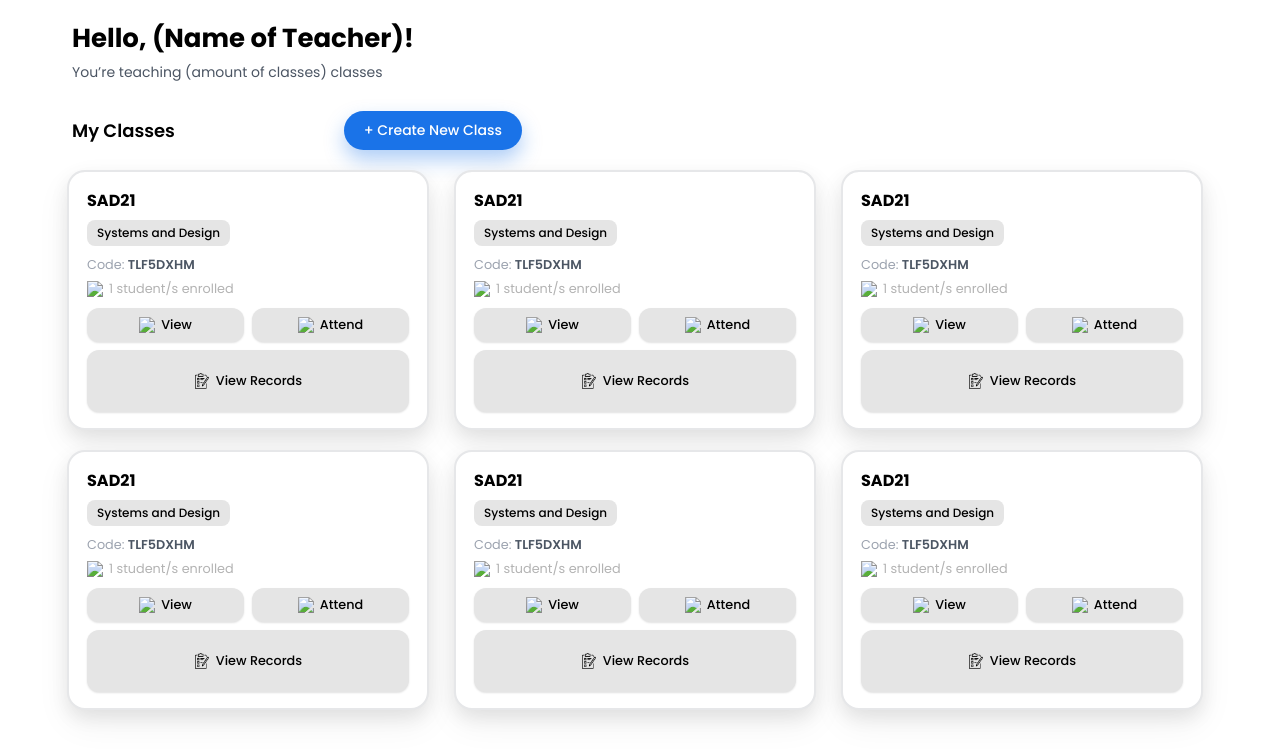
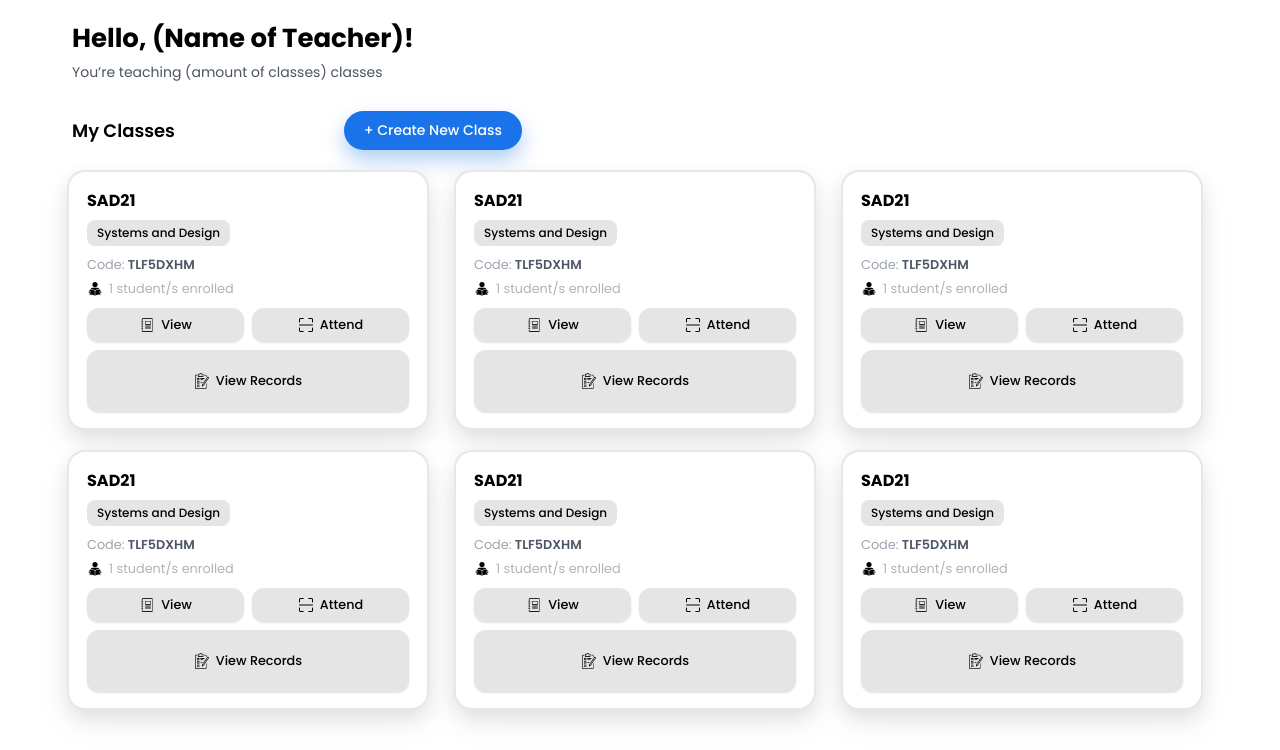
Before and after one commit to Vince18-IT/SAD-UI-UX, a plain HTML site: page teacher-class-created.html in a window 1280 px wide. Shown: the part 81-831 px from the top of the page. Drawn offline with Linux system fonts and the light colour scheme; the site is published under a folder, as on GitHub Pages, so addresses that start at the root find nothing.

Commit message:
fixed icons

```diff
--- a/teacher-class-created.html
+++ b/teacher-class-created.html
@@ -77,7 +77,7 @@
 
                             <p class="class-students">
                             <span class="icon">
-                                <img src="/Icons/reading.png" alt="Students">
+                                <img src="Icons/reading.png" alt="Students">
                             </span>
                             1 student/s enrolled
                             </p>
@@ -87,14 +87,14 @@
                         <div class="classcard-actions">
                             <button class="class-btn">
                             <span class="icon">
-                                <img src="/Icons/Notebook.png" alt="View">
+                                <img src="Icons/Notebook.png" alt="View">
                             </span>
                             <span>View</span>
                             </button>
 
                             <button class="class-btn">
                             <span class="icon">
-                                <img src="/Icons/Scanner.png" alt="Attend">
+                                <img src="Icons/Scanner.png" alt="Attend">
                             </span>
                             <span>Attend</span>
                             </button>
@@ -122,7 +122,7 @@
 
                             <p class="class-students">
                             <span class="icon">
-                                <img src="/Icons/reading.png" alt="Students">
+                                <img src="Icons/reading.png" alt="Students">
                             </span>
                             1 student/s enrolled
                             </p>
@@ -132,14 +132,14 @@
                         <div class="classcard-actions">
                             <button class="class-btn">
                             <span class="icon">
-                                <img src="/Icons/Notebook.png" alt="View">
+                                <img src="Icons/Notebook.png" alt="View">
                             </span>
                             <span>View</span>
                             </button>
 
                             <button class="class-btn">
                             <span class="icon">
-                                <img src="/Icons/Scanner.png" alt="Attend">
+                                <img src="Icons/Scanner.png" alt="Attend">
                             </span>
                             <span>Attend</span>
                             </button>
@@ -167,7 +167,7 @@
 
                             <p class="class-students">
                             <span class="icon">
-                                <img src="/Icons/reading.png" alt="Students">
+                                <img src="Icons/reading.png" alt="Students">
                             </span>
                             1 student/s enrolled
                             </p>
@@ -177,14 +177,14 @@
                         <div class="classcard-actions">
                             <button class="class-btn">
                             <span class="icon">
-                                <img src="/Icons/Notebook.png" alt="View">
+                                <img src="Icons/Notebook.png" alt="View">
                             </span>
                             <span>View</span>
                             </button>
 
                             <button class="class-btn">
                             <span class="icon">
-                                <img src="/Icons/Scanner.png" alt="Attend">
+                                <img src="Icons/Scanner.png" alt="Attend">
                             </span>
                             <span>Attend</span>
                             </button>
@@ -215,7 +215,7 @@
 
                             <p class="class-students">
                             <span class="icon">
-                                <img src="/Icons/reading.png" alt="Students">
+                                <img src="Icons/reading.png" alt="Students">
                             </span>
                             1 student/s enrolled
                             </p>
@@ -225,14 +225,14 @@
                         <div class="classcard-actions">
                             <button class="class-btn">
                             <span class="icon">
-                                <img src="/Icons/Notebook.png" alt="View">
+                                <img src="Icons/Notebook.png" alt="View">
                             </span>
                             <span>View</span>
                             </button>
 
                             <button class="class-btn">
                             <span class="icon">
-                                <img src="/Icons/Scanner.png" alt="Attend">
+                                <img src="Icons/Scanner.png" alt="Attend">
                             </span>
                             <span>Attend</span>
                             </button>
@@ -260,7 +260,7 @@
 
                             <p class="class-students">
                             <span class="icon">
-                                <img src="/Icons/reading.png" alt="Students">
+                                <img src="Icons/reading.png" alt="Students">
                             </span>
                             1 student/s enrolled
                             </p>
@@ -270,14 +270,14 @@
                         <div class="classcard-actions">
                             <button class="class-btn">
                             <span class="icon">
-                                <img src="/Icons/Notebook.png" alt="View">
+                                <img src="Icons/Notebook.png" alt="View">
                             </span>
                             <span>View</span>
                             </button>
 
                             <button class="class-btn">
                             <span class="icon">
-                                <img src="/Icons/Scanner.png" alt="Attend">
+                                <img src="Icons/Scanner.png" alt="Attend">
                             </span>
                             <span>Attend</span>
                             </button>
@@ -305,7 +305,7 @@
 
                             <p class="class-students">
                             <span class="icon">
-                                <img src="/Icons/reading.png" alt="Students">
+                                <img src="Icons/reading.png" alt="Students">
                             </span>
                             1 student/s enrolled
                             </p>
@@ -315,14 +315,14 @@
                         <div class="classcard-actions">
                             <button class="class-btn">
                             <span class="icon">
-                                <img src="/Icons/Notebook.png" alt="View">
+                                <img src="Icons/Notebook.png" alt="View">
                             </span>
                             <span>View</span>
                             </button>
 
                             <button class="class-btn">
                             <span class="icon">
-                                <img src="/Icons/Scanner.png" alt="Attend">
+                                <img src="Icons/Scanner.png" alt="Attend">
                             </span>
                             <span>Attend</span>
                             </button>
```
